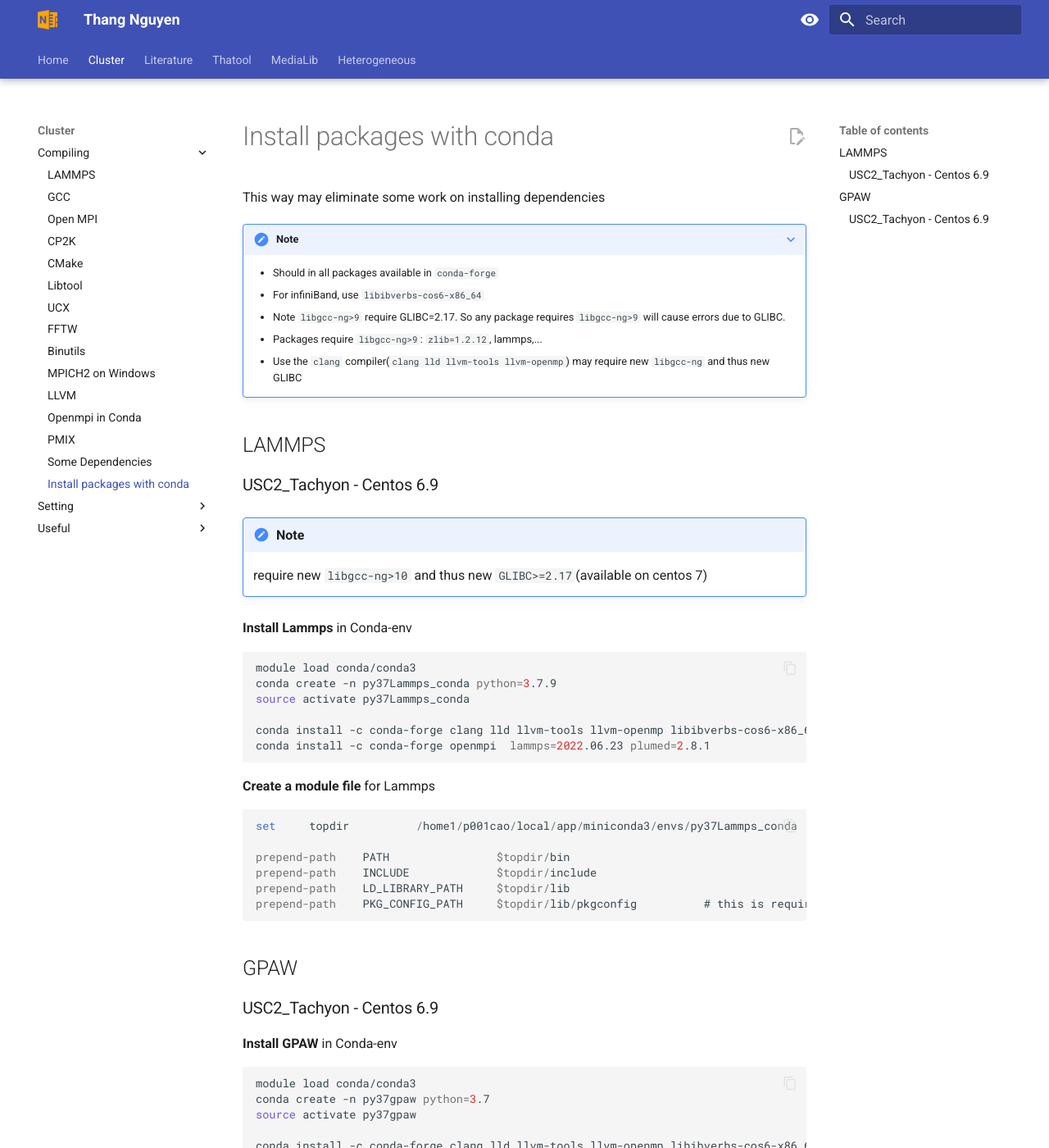
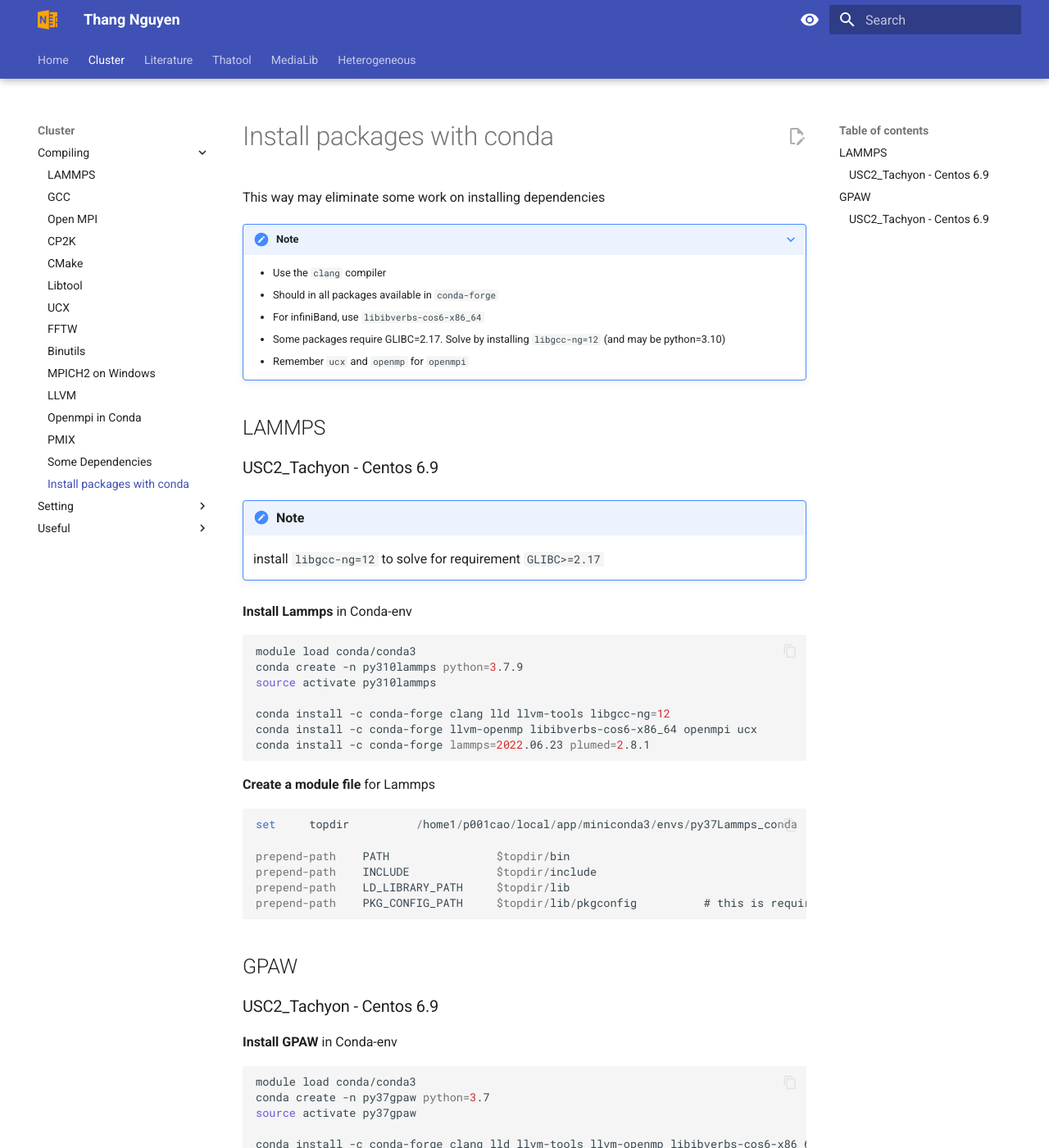
Before and after one commit to thangckt/thangckt.github.io, an MkDocs documentation site: the page built from docs/cluster/compiling/conda_packages.md, in a window 1280 px wide and 1400 px high. Shown: the whole window at 82% size. Built offline with MkDocs 1.6.1 and Material for MkDocs 9.7.7, drawn with Linux system fonts in a browser that asks for light colours; the version menu is left out.

Commit message:
Update conda_packages.md

````diff
--- a/docs/cluster/compiling/conda_packages.md
+++ b/docs/cluster/compiling/conda_packages.md
@@ -4,28 +4,29 @@ This way may eliminate some work on installing dependencies
 
 ???+ note
 
+    - Use the `clang` compiler
     - Should in all packages available in `conda-forge`
     - For infiniBand, use `libibverbs-cos6-x86_64`
-    - Note `libgcc-ng>9` require GLIBC=2.17. So any package requires `libgcc-ng>9` will cause errors due to GLIBC.
-    - Packages require `libgcc-ng>9`: `zlib=1.2.12`, lammps,...
-    - Use the `clang` compiler(`clang lld llvm-tools llvm-openmp`) may require new `libgcc-ng` and thus new GLIBC
+    - Some packages require GLIBC=2.17. Solve by installing `libgcc-ng=12` (and may be python=3.10)
+    - Remember `ucx` and `openmp` for `openmpi`
 
 ## LAMMPS
 
 ### USC2_Tachyon - Centos 6.9
 
 !!! note
-    require new `libgcc-ng>10` and thus new `GLIBC>=2.17`(available on centos 7)
+    install `libgcc-ng=12` to solve for requirement `GLIBC>=2.17`
 
 **Install Lammps** in Conda-env
 
 ```shell
 module load conda/conda3
-conda create -n py37Lammps_conda python=3.7.9
-source activate py37Lammps_conda
+conda create -n py310lammps python=3.7.9
+source activate py310lammps
 
-conda install -c conda-forge clang lld llvm-tools llvm-openmp libibverbs-cos6-x86_64 libgcc-ng=11
-conda install -c conda-forge openmpi  lammps=2022.06.23 plumed=2.8.1
+conda install -c conda-forge clang lld llvm-tools libgcc-ng=12
+conda install -c conda-forge llvm-openmp libibverbs-cos6-x86_64 openmpi ucx
+conda install -c conda-forge lammps=2022.06.23 plumed=2.8.1
 ```
 
 **Create a module file** for Lammps
@@ -50,8 +51,8 @@ module load conda/conda3
 conda create -n py37gpaw python=3.7
 source activate py37gpaw
 
-conda install -c conda-forge clang lld llvm-tools llvm-openmp libibverbs-cos6-x86_64 libgcc-ng=9
-conda install -c conda-forge fftw blas libxc scalapack elpa libvdwxc ase gpaw
+conda install -c conda-forge clang lld llvm-tools llvm-openmp libibverbs-cos6-x86_64 libgcc-ng=12
+conda install -c conda-forge openmpi ucx fftw blas libxc scalapack elpa libvdwxc ase gpaw plumed
 ```
 
 **Create a module file** for GPAW
````
